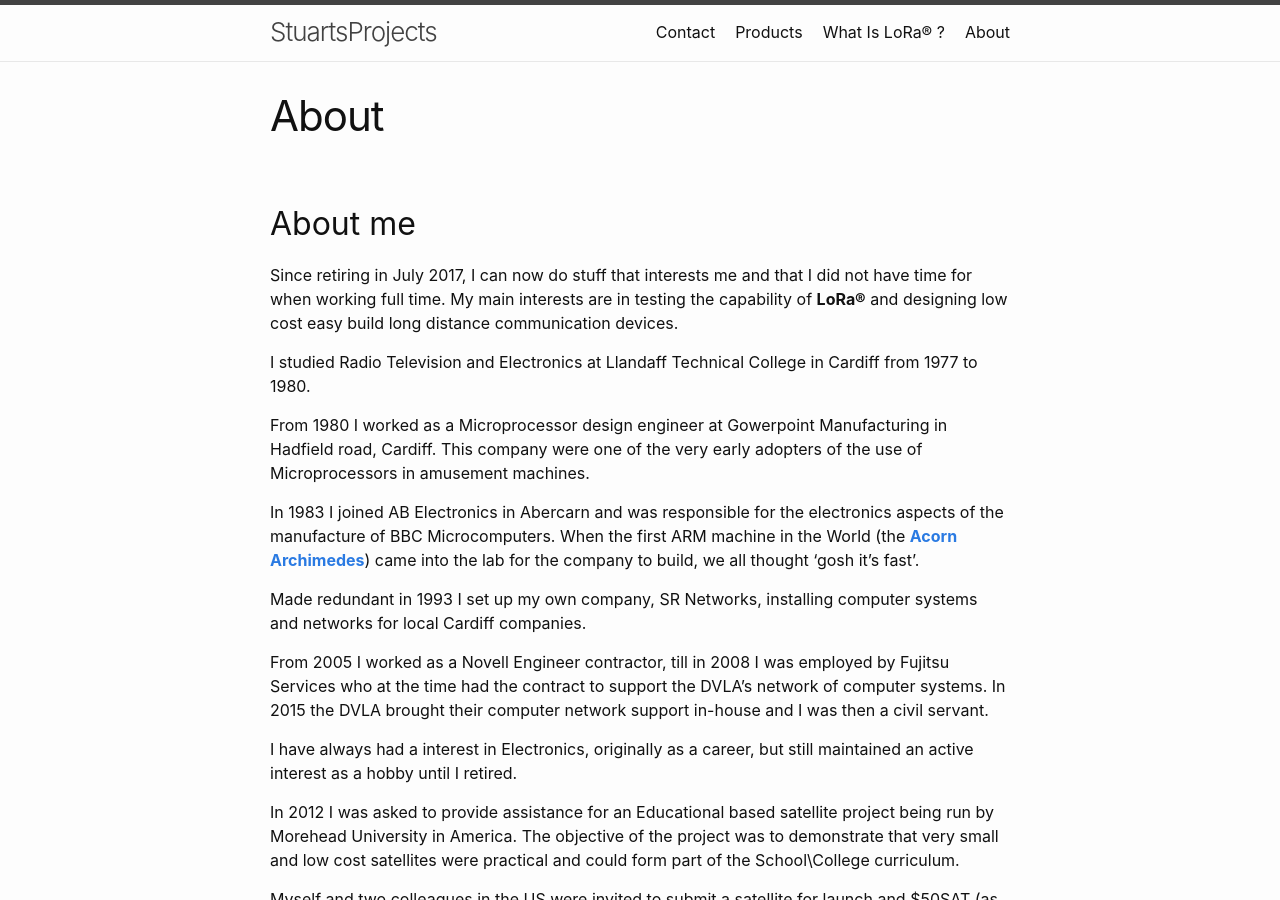
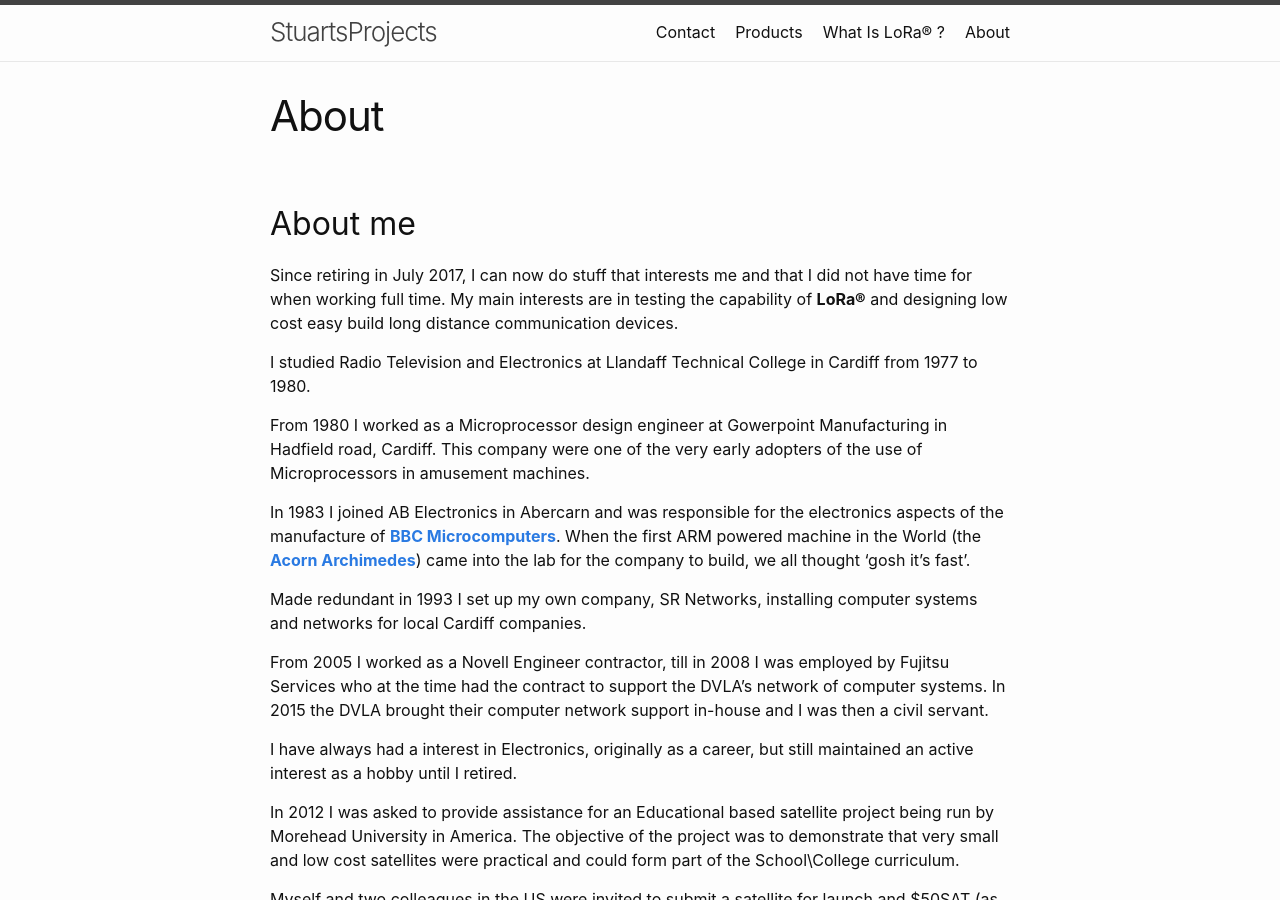
Before and after one commit to StuartsProjects/StuartsProjects.github.io, a Jekyll site: the page built from about.md, in a window 1280 px wide and 900 px high. Built offline with Jekyll 4.4.1, drawn with Linux system fonts in a browser that asks for light colours.

Commit message:
Update about

```diff
--- a/about.md
+++ b/about.md
@@ -10,7 +10,7 @@ I studied Radio Television and Electronics at Llandaff Technical College in Card
 
 From 1980 I worked as a Microprocessor design engineer at Gowerpoint Manufacturing in Hadfield road, Cardiff. This company were one of the very early adopters of the use of Microprocessors in amusement machines.
 
-In 1983 I joined AB Electronics in Abercarn and was responsible for the electronics aspects of the manufacture of BBC Microcomputers. When the first ARM machine in the World (the **[Acorn Archimedes](https://en.wikipedia.org/wiki/Acorn_Archimedes)**) came into the lab for the company to build, we all thought 'gosh it's fast'.
+In 1983 I joined AB Electronics in Abercarn and was responsible for the electronics aspects of the manufacture of **[BBC Microcomputers](https://en.wikipedia.org/wiki/BBC_Micro)**. When the first ARM powered machine in the World (the **[Acorn Archimedes](https://en.wikipedia.org/wiki/Acorn_Archimedes)**) came into the lab for the company to build, we all thought 'gosh it's fast'.
 
 Made redundant in 1993 I set up my own company, SR Networks, installing computer systems and networks for local Cardiff companies.
 
```
